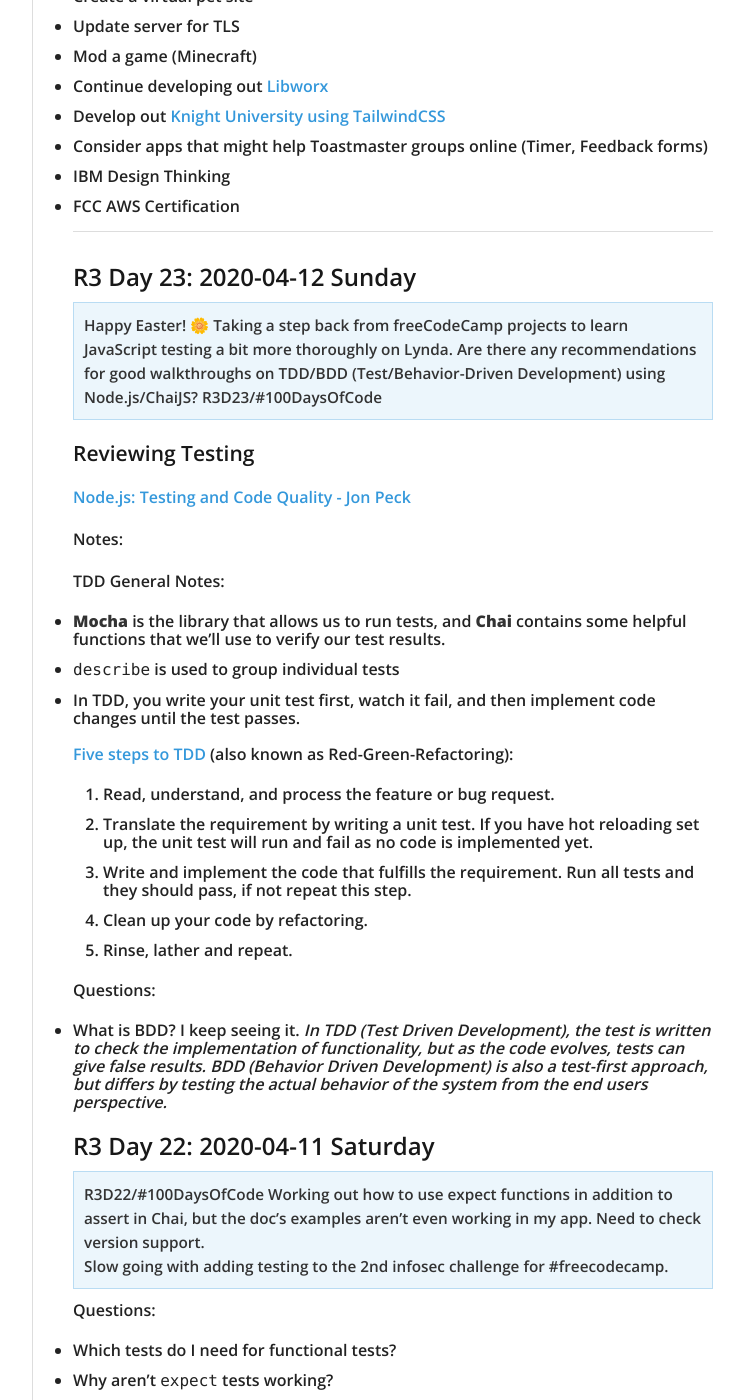
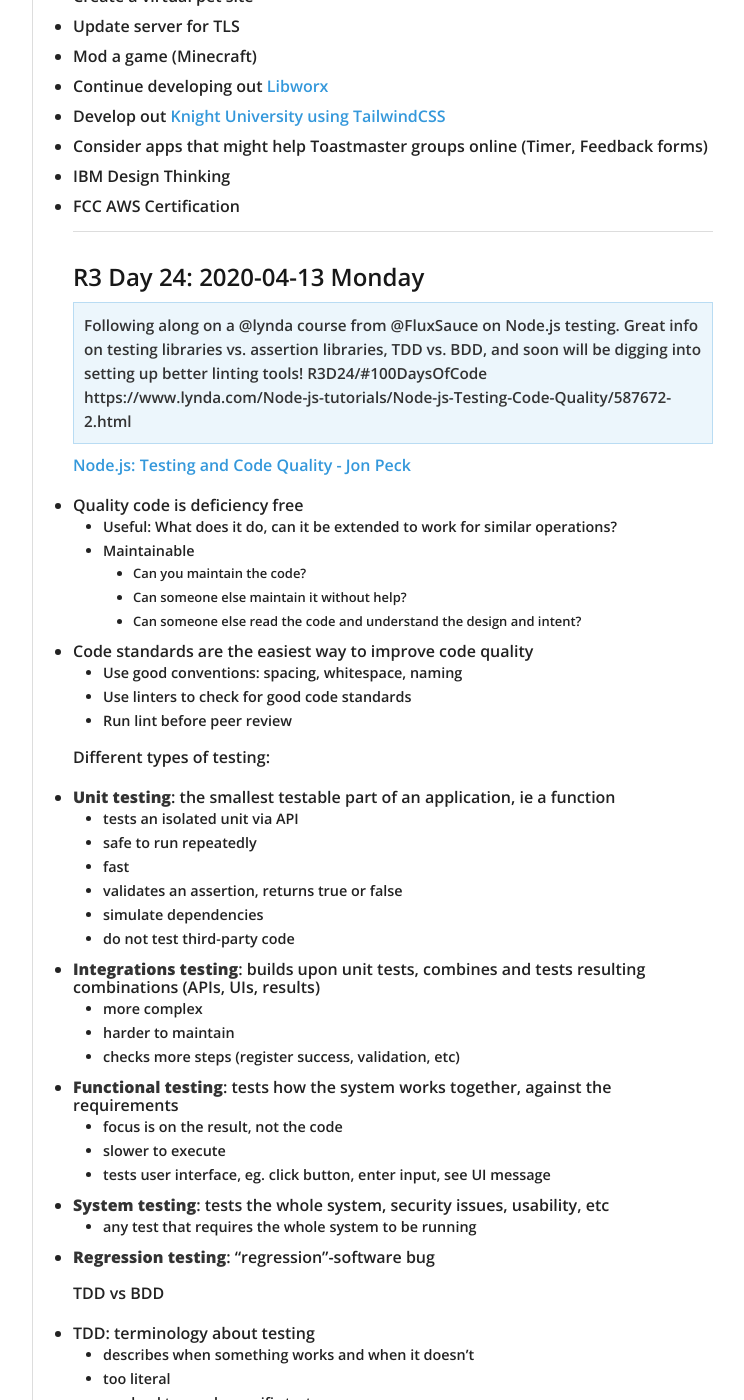
Before and after one commit to virtual/100daysofcode, a Jekyll site: the page built from index.md, in a window 1280 px wide and 1400 px high, scrolled down 939 px. Shown: the whole window, without its empty margins (378-1122 px from the left). Built offline with Jekyll 4.4.1, drawn with Linux system fonts in a browser that asks for light colours; nearby versions of some CDN libraries; our own code applies the rules of GitHub Pages for plain Markdown files; some of the changed text lies outside the part shown.

Commit message:
add r3d24 lynda node.js testing

```diff
--- a/index.md
+++ b/index.md
@@ -46,6 +46,57 @@
 
 ----------
 
+## R3 Day 24: 2020-04-13 Monday
+
+> Following along on a @lynda course from @FluxSauce on Node.js testing. Great info on testing libraries vs. assertion libraries, TDD vs. BDD, and soon will be digging into setting up better linting tools! R3D24/#100DaysOfCode https://www.lynda.com/Node-js-tutorials/Node-js-Testing-Code-Quality/587672-2.html
+
+[Node.js: Testing and Code Quality - Jon Peck](https://www.lynda.com/Node-js-tutorials/Node-js-Testing-Code-Quality/587672-2.html)
+
+- Quality code is deficiency free
+  - Useful: What does it do, can it be extended to work for similar operations?
+  - Maintainable
+    - Can you maintain the code?
+    - Can someone else maintain it without help?
+    - Can someone else read the code and understand the design and intent?
+- Code standards are the easiest way to improve code quality
+  - Use good conventions: spacing, whitespace, naming
+  - Use linters to check for good code standards
+  - Run lint before peer review
+
+Different types of testing:
+- __Unit testing__: the smallest testable part of an application, ie a function
+  - tests an isolated unit via API
+  - safe to run repeatedly
+  - fast
+  - validates an assertion, returns true or false
+  - simulate dependencies
+  - do not test third-party code
+- __Integrations testing__: builds upon unit tests, combines and tests resulting combinations (APIs, UIs, results)
+  - more complex
+  - harder to maintain
+  - checks more steps (register success, validation, etc)
+- __Functional testing__: tests how the system works together, against the requirements
+  - focus is on the result, not the code
+  - slower to execute
+  - tests user interface, eg. click button, enter input, see UI message
+- __System testing__: tests the whole system, security issues, usability, etc
+  - any test that requires the whole system to be running
+- __Regression testing__: "regression"-software bug
+
+TDD vs BDD
+- TDD: terminology about testing
+  - describes when something works and when it doesn't
+  - too literal
+  - can lead to overly specific tests
+- BDD: terminology about behavior examples
+  - describe how and why with examples
+  - acceptance criteria as a scenario:
+    - __given__ some initial context (the givens)
+    - __when__ an event occurs
+    - __then__ ensures some outcomes
+  - `describe/context` - creates a group of specifications (tests)
+  - `specify/it` - create a specification, test, or test-spec
+
 ## R3 Day 23: 2020-04-12 Sunday
 
 > Happy Easter! 🌼 Taking a step back from freeCodeCamp projects to learn JavaScript testing a bit more thoroughly on Lynda. Are there any recommendations for good walkthroughs on TDD/BDD (Test/Behavior-Driven Development) using Node.js/ChaiJS? R3D23/#100DaysOfCode
@@ -58,7 +109,7 @@ Notes:
 
 TDD General Notes:
 
-- __Mocha__ is the library that allows us to run tests, and __Chai__ contains some helpful functions that we’ll use to verify our test results.
+- __Mocha__ is the _testing_ library that allows us to run tests, and __Chai__ is an _assertion_ library that contains some helpful functions that we’ll use to verify our test results.
 - `describe` is used to group individual tests
 - In TDD, you write your unit test first, watch it fail, and then implement code changes until the test passes.
 
```
